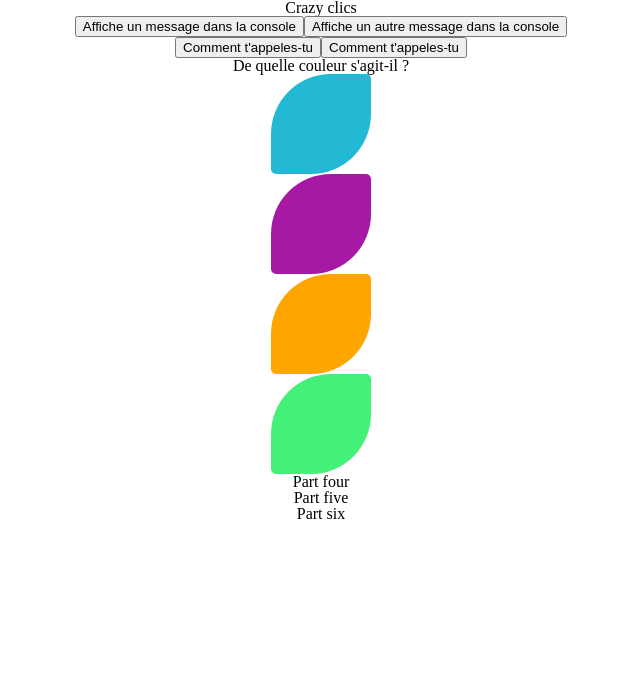
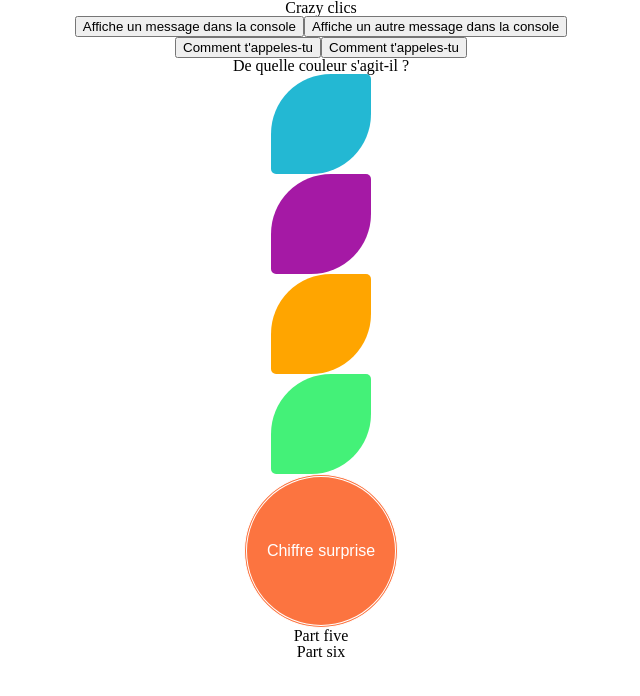
Before and after one commit to FrancoisNovais/vue-exercice-crazy-clics, a Vue app: page / in a window 1280 px wide. Shown: the top 696 px of the page, without its empty margins (319-959 px from the left). Built offline with nearby package versions, Linux system fonts and the light colour scheme.

Commit message:
PartFour composant structure

```diff
--- a/src/components/PartFour.vue
+++ b/src/components/PartFour.vue
@@ -1,9 +1,28 @@
-<script setup></script>
+<script setup>
+function getRandomInt(max) {
+  return Math.floor(Math.random() * max)
+}
+
+const displayRandomNumber = () => {
+  alert(getRandomInt(99))
+}
+</script>
 
 <template>
   <div>
-    <p>Part four</p>
+    <button @:click="displayRandomNumber">Chiffre surprise</button>
   </div>
 </template>
 
-<style scoped></style>
+<style scoped>
+button {
+  background-color: #fc7440;
+  border: none;
+  border-style: double;
+  color: white;
+  padding: 65px 20px;
+  text-align: center;
+  font-size: 16px;
+  border-radius: 50%;
+}
+</style>
```
